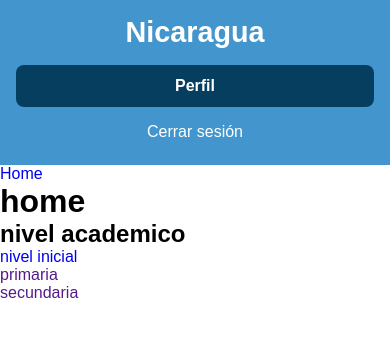
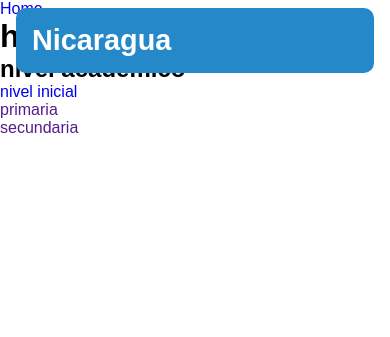
Before and after one commit to jonathan1173/really-nicaragua-2025, a Django app: page /home/ in a window 390 px wide. Shown: the top 337 px of the page. Run offline with Django 5.2, Linux system fonts and the light colour scheme; a user stored in the database is signed in.

Commit message:
creando un mejor navbar

```diff
--- a/static/css/navbar.css
+++ b/static/css/navbar.css
@@ -1,72 +1,143 @@
-/* Navbar Styling */
+/* Navbar */
+.header {
+  display: flex;
+  justify-content: center;
+  align-items: center;
+  padding: 1rem;
+  position: absolute;
+
+  top: 0;
+  left: 0;
+  width: 100%;
+  z-index: 20;
+}
+
 .navbar {
   display: flex;
-  justify-content: space-between; /* Título a la izquierda, enlaces a la derecha */
+  justify-content: space-between;
   align-items: center;
-  height: 10vh;
-  background-color: var(--color-primario-1);
-  padding: 0 2rem; /* Espaciado horizontal para el contenido */
-  flex-wrap: wrap; /* Permite que los elementos se envuelvan en pantallas pequeñas */
+  width: calc(100% - 2rem);
+  max-width: 1280px;
+  background-color: var(--color-secundario-1); /* --color-primario-1 con opacidad */
+  backdrop-filter: blur(8px);
+  padding: 1rem 2rem;
+  border-radius: 10px;
+  flex-wrap: wrap;
 }
 
 .navbar__title-link {
   color: var(--basico-2);
-  font-size: 1.8rem; /* Tamaño de fuente ligeramente mayor para el título */
+  font-size: 1.8rem;
   font-weight: bold;
+  text-decoration: none;
 }
 
 .navbar__content {
   display: flex;
   align-items: center;
-  gap: 1.5rem; /* Espacio entre los enlaces */
-  /* Se eliminó min-width y background-color: black; */
+  gap: 1.5rem;
 }
 
-.navbar__link {
+.navbar__link,
+.navbar__link--stuffed {
   color: var(--basico-2);
-  padding: 0.5rem 0.8rem; /* Relleno para hacer los enlaces más clicables */
-  transition: color 0.3s ease, background-color 0.3s ease; /* Transición suave para hover/focus */
-  border-radius: 0.25rem; /* Bordes ligeramente redondeados */
+  text-decoration: none;
+  padding: 0.5rem 0.8rem;
+  border-radius: 0.25rem;
+  transition: 0.3s;
 }
 
 .navbar__link:hover,
 .navbar__link:focus {
-  color: var(--color-secundario-4); /* Color más claro al pasar el ratón/enfocar */
-  outline: none; /* Elimina el contorno de enfoque predeterminado */
+  color: var(--color-secundario-4); /* azul claro */
+  background-color: rgba(255, 255, 255, 0.1);
 }
 
 .navbar__link--stuffed {
-  background-color: var(--color-secundario-2); /* Color de fondo distintivo para el botón */
-  color: var(--basico-2); /* Asegura que el texto sea blanco */
-  padding: 0.75rem 1.25rem; /* Más relleno para apariencia de botón */
-  border-radius: 0.5rem; /* Más redondeado para el botón */
+  background-color: var(--color-secundario-2); /* azul oscuro */
   font-weight: bold;
+  padding: 0.75rem 1.25rem;
+  border-radius: 0.5rem;
 }
 
-.navbar__link--stuffed:hover,
-.navbar__link--stuffed:focus {
-  background-color: var(--color-secundario-1); /* Fondo ligeramente más claro al pasar el ratón/enfocar */
-  color: var(--basico-2); /* Mantiene el texto blanco */
+.navbar__link--stuffed:hover {
+  opacity: 0.9;
 }
 
-/* Ajustes responsivos para pantallas pequeñas */
+/* Botón hamburguesa */
+.navbar__hamburger {
+  display: none;
+  flex-direction: column;
+  justify-content: space-between;
+  width: 30px;
+  height: 20px;
+  background: none;
+  border: none;
+  cursor: pointer;
+  z-index: 30;
+}
+
+.hamburger__line {
+  height: 3px;
+  background-color: var(--basico-2);
+  border-radius: 2px;
+  transition: 0.3s;
+}
+
+/* Responsive */
 @media (max-width: 768px) {
+  .header {
+    padding: 0.5rem;
+  }
+
   .navbar {
-    flex-direction: column; /* Apila los elementos verticalmente */
-    height: auto; /* Ajusta la altura automáticamente */
-    padding: 1rem 1rem; /* Ajusta el relleno para pantallas pequeñas */
-    gap: 1rem; /* Espacio entre el título y el contenido apilados */
+    flex-direction: row;
+    padding: 1rem;
+    width: calc(100% - 1rem);
+  }
+
+  .navbar__hamburger {
+    display: flex;
   }
 
   .navbar__content {
-    flex-direction: column; /* Apila los enlaces verticalmente */
-    width: 100%; /* Ocupa todo el ancho */
-    gap: 0.5rem; /* Menor espacio entre enlaces apilados */
+    flex-direction: column;
+    width: 100%;
+    position: absolute;
+    top: 85%;
+    left: 0;
+    background-color: var(--color-secundario-1); /* --color-primario-1 más opaco */
+    backdrop-filter: blur(10px);
+    padding: 1rem;
+    border-radius: 0 0 10px 10px;
+    transform: translateY(-10px);
+    opacity: 0;
+    visibility: hidden;
+    transition: 0.4s ease-out;
+  }
+
+  .navbar__content.is-open {
+    transform: translateY(0);
+    opacity: 1;
+    visibility: visible;
+  }
+
+  .navbar__hamburger.is-open .hamburger__line:nth-child(1) {
+    transform: translateY(8px) rotate(45deg);
+  }
+
+  .navbar__hamburger.is-open .hamburger__line:nth-child(2) {
+    opacity: 0;
+  }
+
+  .navbar__hamburger.is-open .hamburger__line:nth-child(3) {
+    transform: translateY(-8px) rotate(-45deg);
   }
 
   .navbar__link,
   .navbar__link--stuffed {
-    width: 100%; /* Hace que los enlaces ocupen todo el ancho cuando están apilados */
-    text-align: center; /* Centra el texto en los enlaces apilados */
+    width: 100%;
+    text-align: center;
+    padding: 0.75rem 1.25rem;
   }
 }
--- /dev/null
+++ b/static/js/navbar.js
@@ -0,0 +1,12 @@
+document.addEventListener("DOMContentLoaded", () => {
+  const hamburgerButton = document.getElementById("hamburger-button")
+  const navbarContent = document.querySelector(".navbar__content")
+
+  if (hamburgerButton && navbarContent) {
+    hamburgerButton.addEventListener("click", () => {
+      // Toggle the 'is-open' class on both the button and the content
+      hamburgerButton.classList.toggle("is-open")
+      navbarContent.classList.toggle("is-open")
+    })
+  }
+})
--- a/templates/components/navbar.html
+++ b/templates/components/navbar.html
@@ -1,7 +1,15 @@
+<header class="header">
   <div class="navbar">
     <h2 class="navbar__title">
       <a class="navbar__title-link" href="{% url 'page-home' %}">Nicaragua</a>
     </h2>
+
+    <!-- Hamburger menu button -->
+    <button class="navbar__hamburger" id="hamburger-button" aria-label="Toggle navigation menu">
+      <span class="hamburger__line"></span>
+      <span class="hamburger__line"></span>
+      <span class="hamburger__line"></span>
+    </button>
 
     <div class="navbar__content">
       {% if user.is_authenticated %}
@@ -13,3 +21,7 @@
       {% endif %}
     </div>
   </div>
+</header>
+
+<!-- Link to your JavaScript file -->
+<script src="./script.js"></script>
--- a/templates/rally_nicaragua/base.html
+++ b/templates/rally_nicaragua/base.html
@@ -8,6 +8,8 @@
   <title>Link</title>
   <link rel="stylesheet" href="{% static 'css/teme.css' %}">
   <link rel="stylesheet" href="{% static 'css/navbar.css' %}">
+  <script src="{% static 'js/navbar.js' %}"></script>
+
   {% block styles %}{% endblock %} {% block scripts %}{% endblock %}
 </head>
 
```
Also changed, not shown: page/static/page/css/home.css (added). Lines whose indentation alone changed are shown as unchanged.
